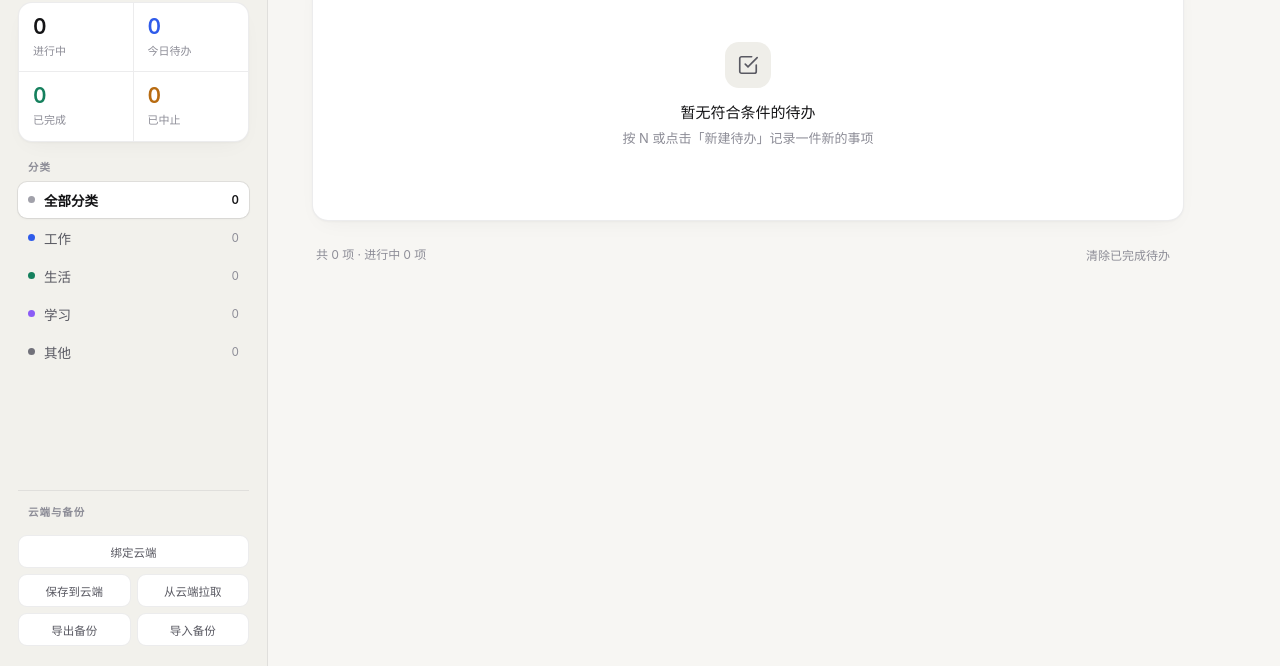
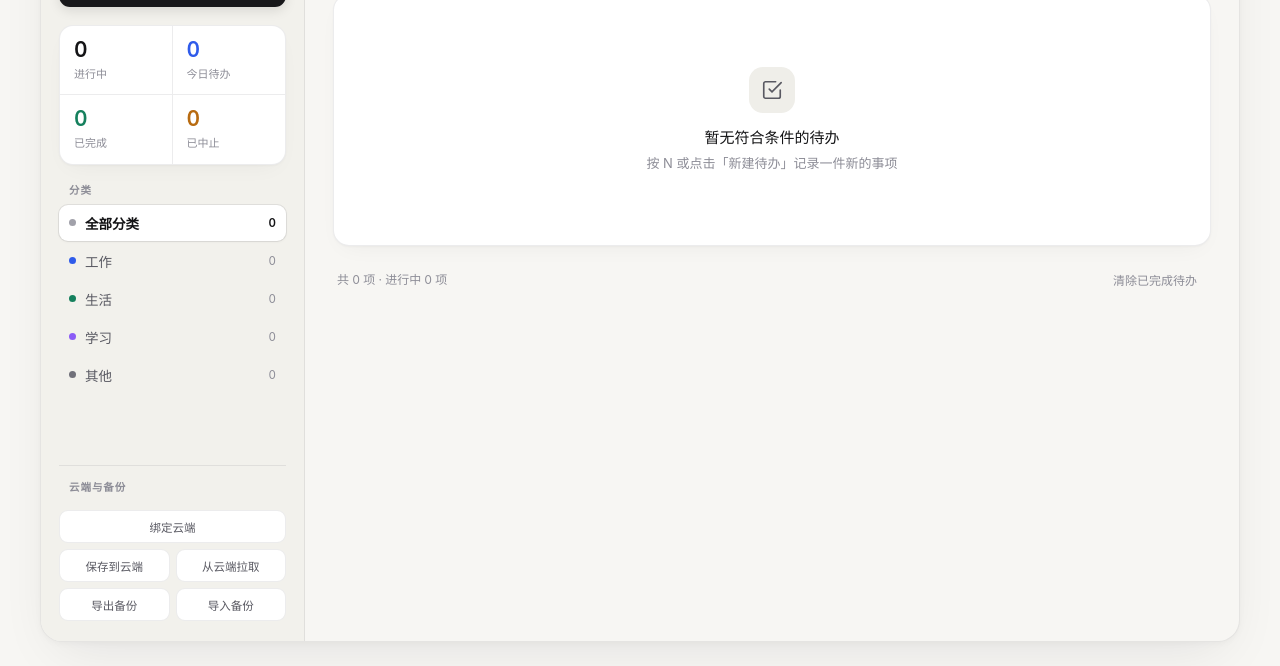
Before and after one commit to Guanqi-Li/html, a plain HTML site: page 待办清单.html in a window 1280 px wide. Shown: the part 134-800 px from the top of the page. Drawn offline with Linux system fonts and the light colour scheme.

Commit message:
Refactor layout styles for improved UI
Updated layout styles for better responsiveness and alignment.

```diff
--- a/待办清单.html
+++ b/待办清单.html
@@ -85,30 +85,45 @@
 
   button,input,select,textarea{font-family:inherit;}
   button{cursor:pointer;border:none;background:none;color:inherit;}
-
-  .app-shell{min-height:100vh;}
-  .view{display:none;}
+  [hidden]{display:none!important;}
+
+  .app-shell{
+    min-height:100vh;
+    padding:24px 28px;
+    display:flex;
+    justify-content:center;
+    align-items:flex-start;
+  }
+  .view{display:none;width:100%;}
   .view.active{display:block;animation:fadeIn .18s ease-out;}
   @keyframes fadeIn{from{opacity:0;}to{opacity:1;}}
 
-  /* ===== 桌面一体化 Studio 分栏架构 ===== */
+  /* ===== 桌面居中一体化 Studio 视窗 ===== */
   .layout{
+    width:100%;
+    max-width:1200px;
+    margin:0 auto;
     display:grid;
-    grid-template-columns:268px minmax(0,1fr);
-    min-height:100vh;
+    grid-template-columns:264px minmax(0,1fr);
+    min-height:calc(100vh - 48px);
+    background:var(--bg);
+    border:1px solid var(--line);
+    border-radius:22px;
+    box-shadow:0 2px 6px rgba(24,24,27,.03), 0 20px 56px -18px rgba(24,24,27,.10);
+    overflow:clip;
   }
 
   /* 左侧架构导航栏 */
   .sidebar{
     background:var(--rail-bg);
     border-right:1px solid var(--line);
-    padding:24px 18px 20px;
+    padding:22px 18px 20px;
     display:flex;
     flex-direction:column;
     gap:18px;
     position:sticky;
-    top:0;
-    height:100vh;
+    top:24px;
+    max-height:calc(100vh - 48px);
     overflow-y:auto;
   }
 
@@ -268,7 +283,7 @@
     backdrop-filter:blur(20px) saturate(140%);
     -webkit-backdrop-filter:blur(20px) saturate(140%);
     border-bottom:1px solid var(--line);
-    padding:16px clamp(20px,3.6vw,44px);
+    padding:16px 28px;
     display:flex;align-items:center;justify-content:space-between;gap:14px;flex-wrap:wrap;
   }
   .view-heading{
@@ -330,10 +345,9 @@
   .search-clear.show{display:flex;}
   .search-clear:hover{background:var(--surface-muted);color:var(--text);}
 
-  /* 内容容器 */
+  /* 内容容器（撑满右侧居中画布，与顶栏左右严格对齐） */
   .canvas-inner{
-    padding:18px clamp(20px,3.6vw,44px) 0;
-    max-width:960px;
+    padding:18px 28px 0;
     width:100%;
     display:flex;flex-direction:column;gap:14px;
   }
@@ -722,7 +736,8 @@
 
   /* ===== 窄桌面 / Mac 半屏（681px–960px） ===== */
   @media (max-width:960px) and (min-width:681px){
-    .layout{grid-template-columns:228px minmax(0,1fr);}
+    .app-shell{padding:12px;}
+    .layout{grid-template-columns:228px minmax(0,1fr);min-height:calc(100vh - 24px);border-radius:16px;}
     .sidebar{padding:18px 14px;}
     .top-bar{padding:14px 20px;}
     .canvas-inner{padding:14px 20px 0;}
@@ -731,7 +746,11 @@
 
   /* ===== 手机响应式适配（<= 680px，首屏即见待办内容） ===== */
   @media (max-width:680px){
-    .layout{grid-template-columns:1fr;min-height:auto;}
+    .app-shell{padding:0;display:block;}
+    .layout{
+      grid-template-columns:1fr;min-height:auto;max-width:none;
+      border:none;border-radius:0;box-shadow:none;background:transparent;overflow:visible;
+    }
     .sidebar{
       position:static;height:auto;overflow:visible;
       background:transparent;border-right:none;
```
